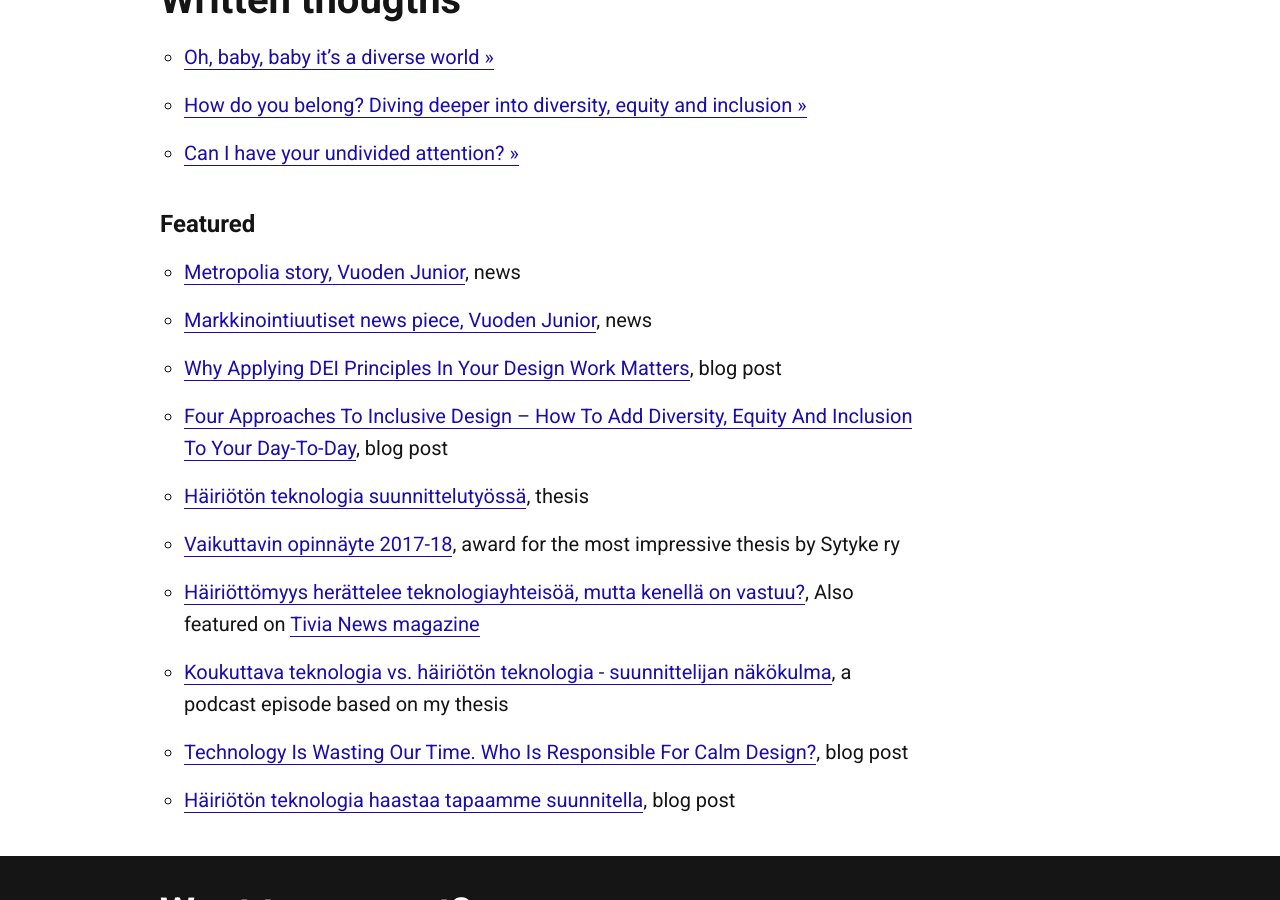
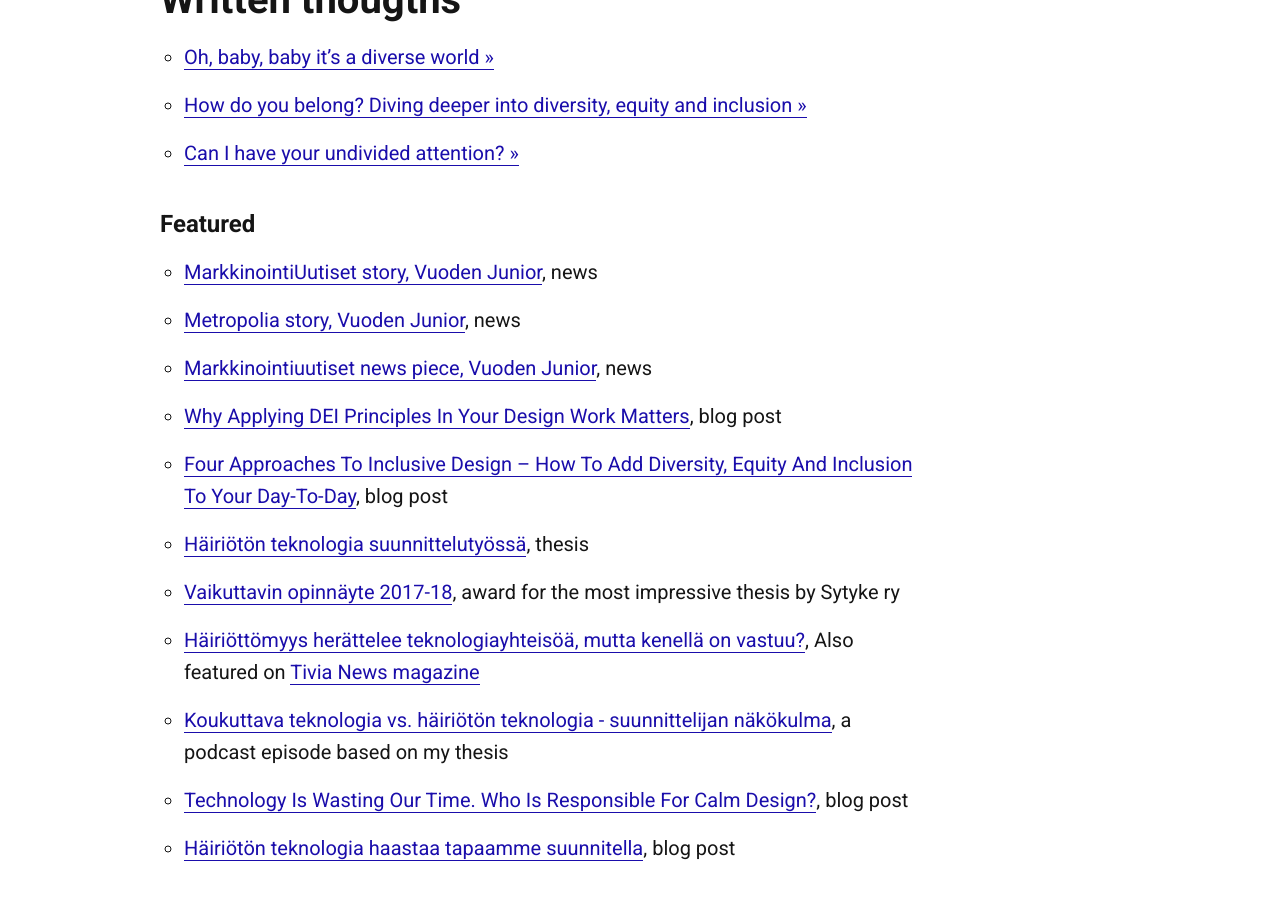
Before and after one commit to jesseu/jesseu.github.io, a Jekyll site: the page built from index.html, in a window 1280 px wide and 900 px high, scrolled down 2988 px. Built offline with Jekyll 4.4.1, drawn with Linux system fonts in a browser that asks for light colours.

Commit message:
Update index.html

```diff
--- a/index.html
+++ b/index.html
@@ -107,6 +107,7 @@
 
 		<h3 id="calm-design">Featured</h3>
 			<ul>
+				<li><a href="https://www.markkinointiuutiset.fi/artikkelit/teemme-tiedostamattomasti-ihmisia-ulossulkevia-palveluita-sanoo-vuoden-huippujen-vuoden-juniorina-palkittu-jesse-ukkonen" target="_blank" rel="noopener">MarkkinointiUutiset story, Vuoden Junior</a>, news</li>
 				<li><a href="https://www.metropolia.fi/fi/metropoliasta/ajankohtaista/uutiset/metropolian-digitaalisen-muotoilun-alumnille-jesse-ukkoselle-vuoden-junior-palkinto-luovien-alojen-vuoden-huiput-suunnittelukilpailussa" target="_blank" rel="noopener">Metropolia story, Vuoden Junior</a>, news</li>
 				<li><a href="https://www.markkinointiuutiset.fi/artikkelit/vuoden-huiput--kilpailun-grand-prix-voittajaksi-selviytyi-tbwa-helsingin-suunnittelema-itameren-suojeluun-keskittyva-kampanja---katso-ketka-kaikki-juhlivat-huipulla" target="_blank" rel="noopener">Markkinointiuutiset news piece, Vuoden Junior</a>, news</li>
 				<li><a href="https://inklusiiv.com/why-do_inclusive_design_principles-matters/" target="_blank" rel="noopener">Why Applying DEI Principles In Your Design Work Matters</a>, blog post</li>
```
